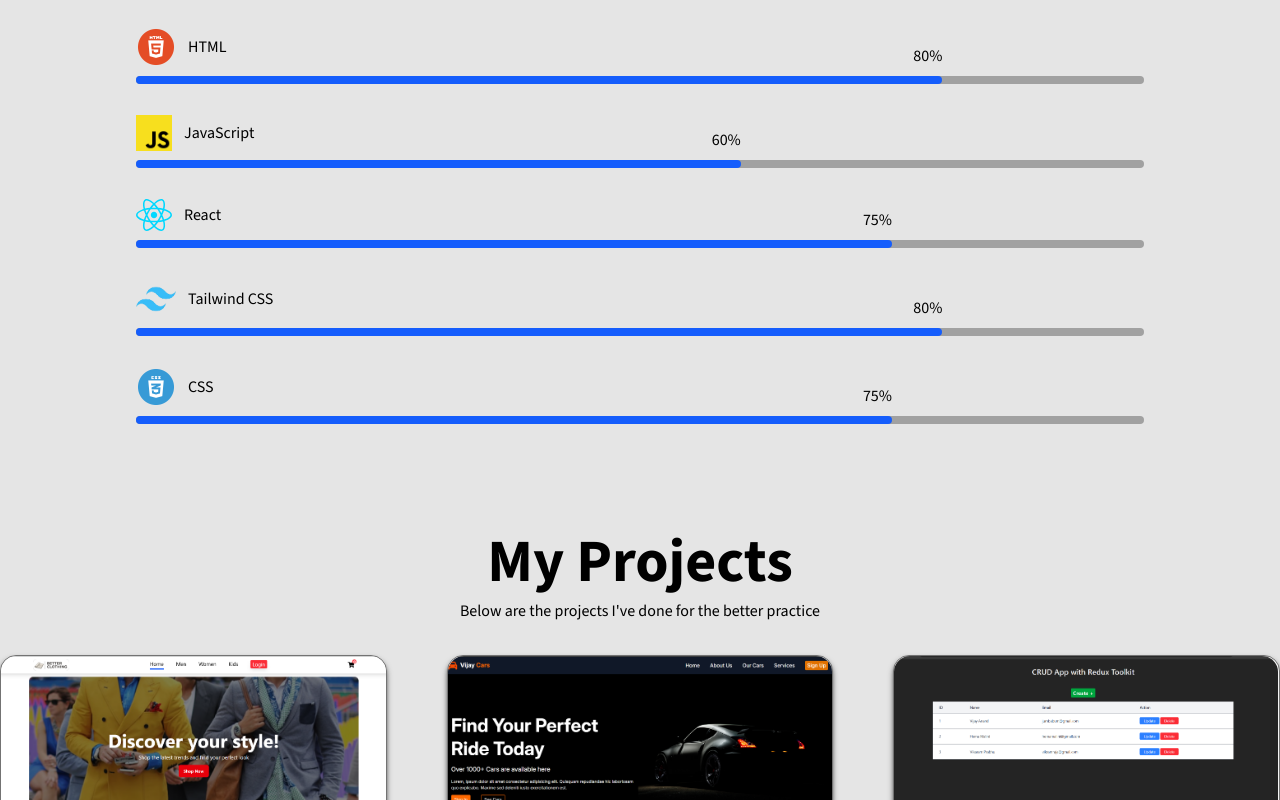
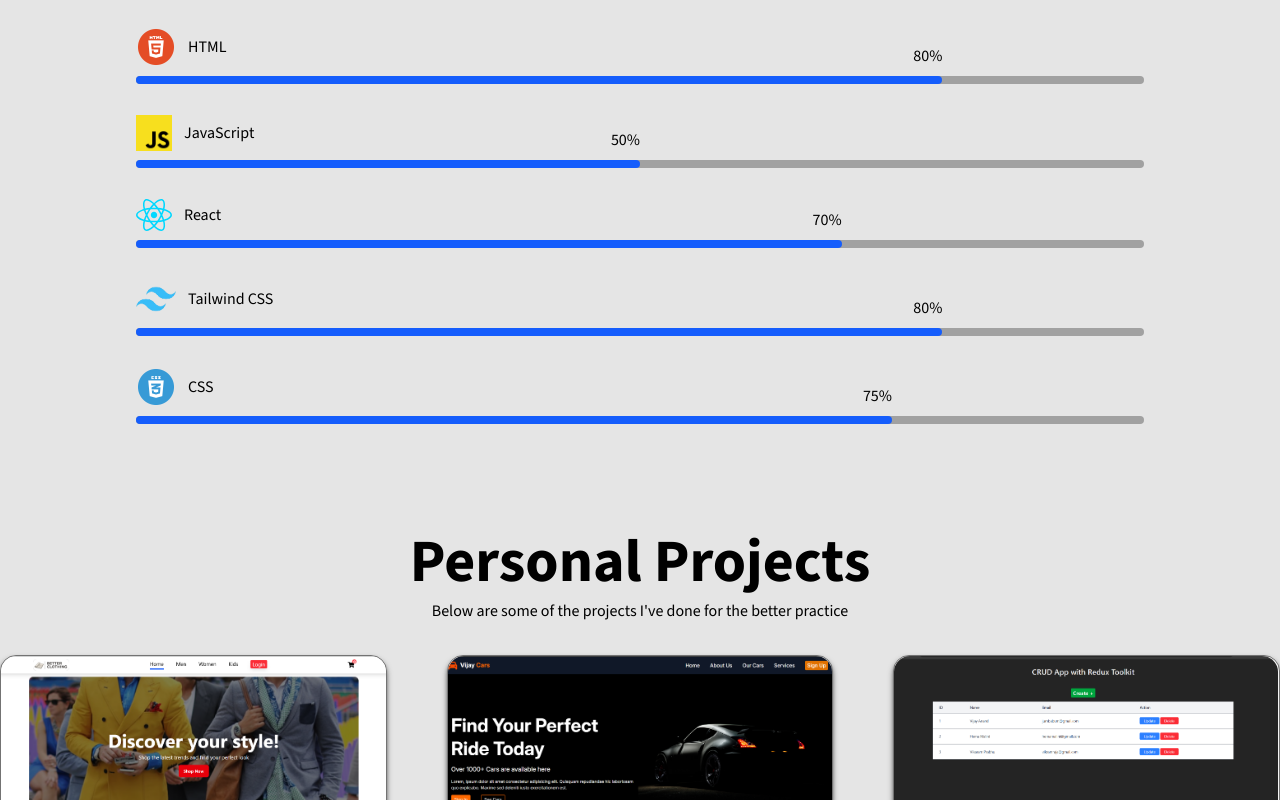
Before and after one commit to vijayanand-1790/Portfolio, a React (Vite) app: page / in a window 1280 px wide. Shown: the part 1740-2540 px from the top of the page. Built offline with nearby package versions, Linux system fonts and the light colour scheme.

Commit message:
Mobile view menu bar background color modified

```diff
--- a/src/About.jsx
+++ b/src/About.jsx
@@ -37,7 +37,7 @@ const About = () => {
 					className='md:w-1/2'>
 					<div>
 						{/* <p className='text-xl font-semibold'>Frontend Developer (Fresher)</p> */}
-						<h4 className='md:text-2xl text-lg text-gray-500'>Get to know more about me.</h4>
+						<h4 className='md:text-2xl text-lg text-gray-500 md:mt-0 mt-6'>Get to know more about me.</h4>
 					</div>
 					<p className='md:mt-10 mt-5 md:text-lg text-base'>
 						I am a passionate Frontend Developer with a strong foundation in React.js, JavaScript, Tailwind CSS, HTML and CSS3. My journey into frontend development began with a deep curiosity and passion for creating interactive, user-friendly web applications. I continuously sharpen my skills by building personal projects, experimenting with new features, and applying best practices to improve both functionality and design. Transitioning into tech has been driven by my commitment and enthusiasm to craft modern, responsive interfaces that deliver engaging user experiences.					</p>
--- a/src/Navbar.jsx
+++ b/src/Navbar.jsx
@@ -55,7 +55,7 @@ const Navbar = () => {
 				{/* Mobile Menu */}
 
 				{
-					<div className={`${showMenu ? "right-0" : "-right-[100%] "} w-[80%] h-screen flex flex-col items-center bg-gradient-to-r from-black to-gray-900 p-5 duration-400 fixed top-0 z-[200] border-l-2 border-neutral-700 shadow-2xl rounded-l-4xl pt-12`}>
+					<div className={`${showMenu ? "right-0" : "-right-[100%] "} w-[80%] h-screen flex flex-col items-center bg-neutral-200 p-5 duration-400 fixed top-0 z-[200] border-l-2 border-neutral-700 shadow-2xl rounded-l-4xl pt-12`}>
 						<img src={MyPic} className='flex w-20 rounded-full border-1 border-neutral-700 shadow-2xl' alt="" />
 						<div className='mt-10'>
 							<h1 className='flex text-center font-bold text-3xl'>Vijay Anand</h1>
@@ -81,13 +81,13 @@ const Navbar = () => {
 								)
 							}
 						</div>
-						<div className='mt-10 flex flex-col bg-neutral-900 p-2 rounded-xl space-y-5'>
-							<h3 className='flex justify-center'>Best Skills on</h3>
+						<div className='mt-10 flex flex-col bg-neutral-300 p-2 rounded-xl space-y-5'>
+							<h3 className='flex justify-center font-serif'>Best Skills on</h3>
 							<div className='flex gap-3'>
-								<div className='bg-black text-2xl w-fit p-2 rounded'><FaReact /></div>
-								<div className='bg-black text-2xl w-fit p-2 rounded'><RiTailwindCssFill /></div>
-								<div className='bg-black text-2xl w-fit p-2 rounded'><SiJavascript /></div>
-								<div className='bg-black text-2xl w-fit p-2 rounded'><SiHtml5 /></div>
+								<div className='text-2xl w-fit p-2 rounded'><FaReact /></div>
+								<div className=' text-2xl w-fit p-2 rounded'><RiTailwindCssFill /></div>
+								<div className=' text-2xl w-fit p-2 rounded'><SiJavascript /></div>
+								<div className=' text-2xl w-fit p-2 rounded'><SiHtml5 /></div>
 							</div>
 						</div>
 
--- a/src/Projects.jsx
+++ b/src/Projects.jsx
@@ -11,8 +11,8 @@ const Projects = () => {
       <div className='max-w-7xl mx-auto flex flex-col justify-center items-center md:px-5 lg:px-0 px-3 md:pt-0 pt-8 md:pb-15 pb-14'>
 
         <div>
-          <h1 className='text-black md:text-6xl text-4xl font-bold text-center'>My Projects</h1>
-          <p className='flex px-4 justify-center items-center text-center md:pt-2 pt-3 pb-5'>Below are the projects I've done for the better practice</p>
+          <h1 className='text-black md:text-6xl text-4xl font-bold text-center'>Personal Projects</h1>
+          <p className='flex px-4 justify-center items-center text-center md:pt-2 pt-3 pb-5'>Below are some of the projects I've done for the better practice</p>
         </div>
 
         <motion.div
--- a/src/Skills.jsx
+++ b/src/Skills.jsx
@@ -105,8 +105,8 @@ const Skills = () => {
                   initial={{ x: "-100%", opacity: 0 }}
                   whileInView={{ x: 0, opacity: 1 }}
                   transition={{ duration: 1, delay: 0.3 }}
-                  className=' w-[60%] h-full bg-blue-600 relative rounded'>
-                  <span className='absolute right-0 -top-8'>60%</span>
+                  className=' w-[50%] h-full bg-blue-600 relative rounded'>
+                  <span className='absolute right-0 -top-8'>50%</span>
 
                 </motion.span>
 
@@ -128,8 +128,8 @@ const Skills = () => {
                   initial={{ x: "-100%", opacity: 0 }}
                   whileInView={{ x: 0, opacity: 1 }}
                   transition={{ duration: 1, delay: 0.3 }}
-                  className=' w-[75%] h-full bg-blue-600 relative rounded'>
-                  <span className='absolute right-0 -top-8'>75%</span>
+                  className=' w-[70%] h-full bg-blue-600 relative rounded'>
+                  <span className='absolute right-0 -top-8'>70%</span>
 
                 </motion.span>
 
```
